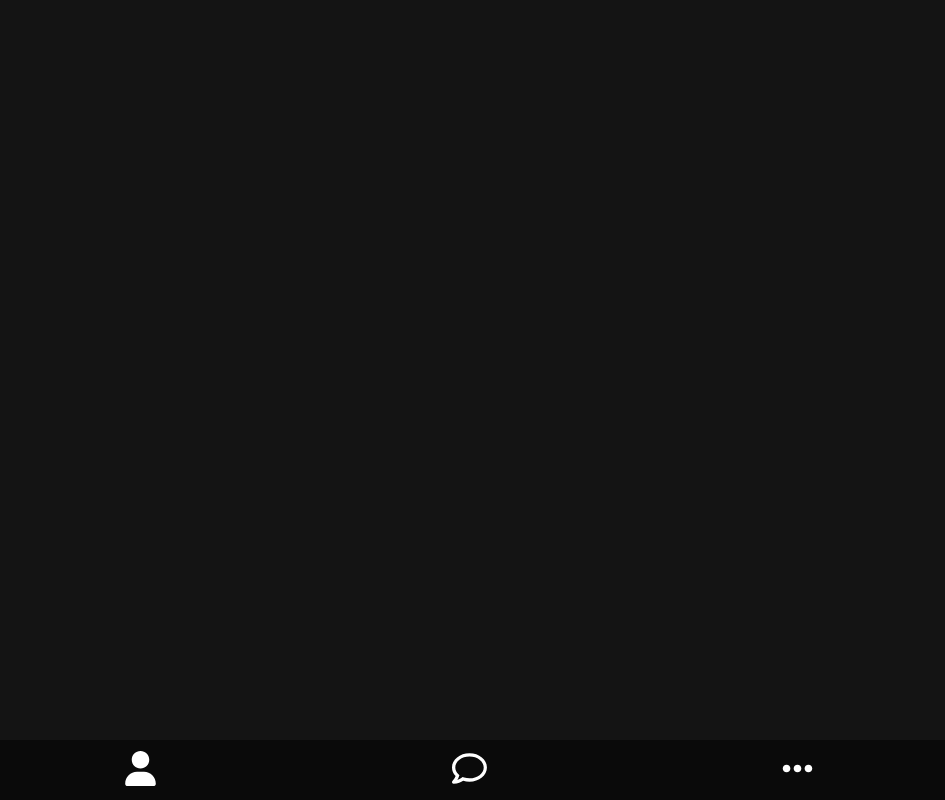
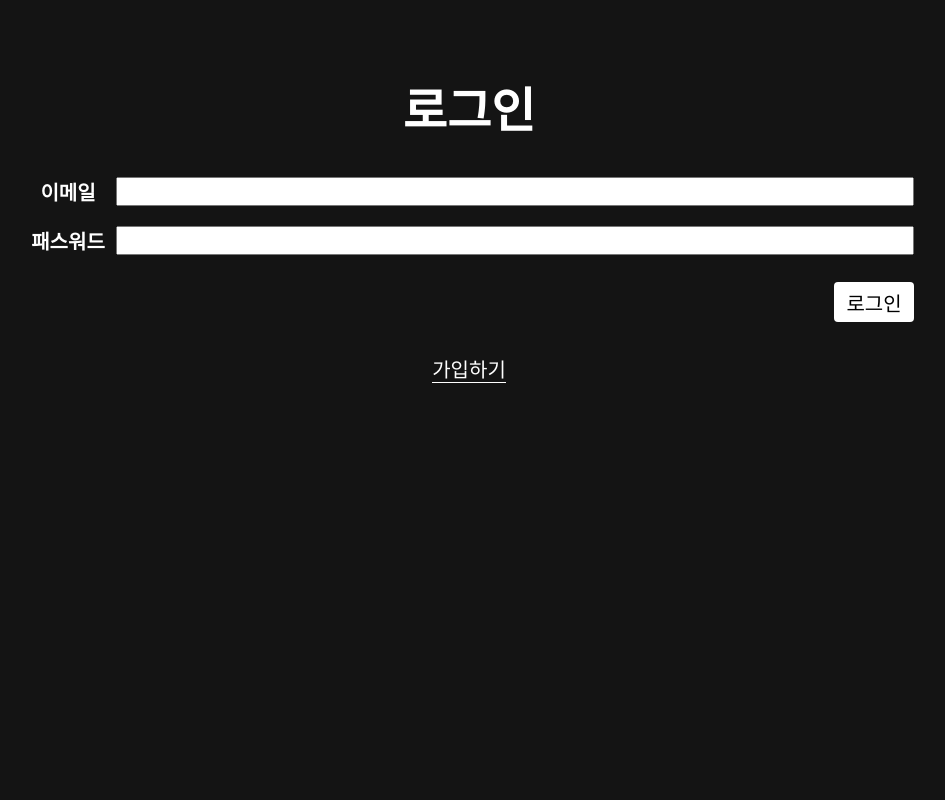
Before and after one commit to silveriron/bollytalk, a Next.js app: page /auth in a window 1280 px wide. Shown: the whole page, without its empty margins (171-1116 px from the left). Built offline with nearby package versions, Linux system fonts and the light colour scheme.

Commit message:
add loginForm

```diff
--- /dev/null
+++ b/components/auth/LoginForm.js
@@ -0,0 +1,38 @@
+import { useState } from "react";
+import Input from "../ui/Input";
+import style from "./LoginForm.module.css";
+
+const LoginForm = () => {
+  const [login, setLogin] = useState(true);
+
+  const funcChangeHandler = () => {
+    setLogin((prev) => !prev);
+  };
+
+  const LoginHandler = (e) => {
+    e.preventDefault();
+  };
+
+  return (
+    <>
+      <form className={style.loginForm} onSubmit={LoginHandler}>
+        <h1>{login ? "로그인" : "회원 가입"}</h1>
+        <Input
+          className={style.inputDiv}
+          name="email"
+          label="이메일"
+          type="text"
+        />
+        <Input name="password" label="패스워드" type="password" />
+        <div className={style.btnDiv}>
+          <button>{login ? "로그인" : "가입"}</button>
+        </div>
+        <p onClick={funcChangeHandler}>
+          <span>{login ? "가입하기" : "로그인하기"}</span>
+        </p>
+      </form>
+    </>
+  );
+};
+
+export default LoginForm;
--- /dev/null
+++ b/components/auth/LoginForm.module.css
@@ -0,0 +1,37 @@
+.loginForm {
+    width: 70%;
+    margin: 0 auto;
+    padding-top: 40px;
+}
+
+.loginForm h1 {
+    text-align: center;
+    font-size: var(--font-size-title)
+}
+
+.loginForm p {
+    text-align: center;
+    margin-top: 32px;
+    font-size: var(--font-size-p)
+
+}
+
+.loginForm p span {
+    border-bottom: 1px solid white;
+}
+
+.btnDiv {
+    text-align: end;
+    margin-top: 24px;
+    margin-right: 3px;
+}
+
+.btnDiv button {
+    border: none;
+    width: 80px;
+    height: 40px;
+    font-size: var(--font-size-p);
+    /* padding: 6px 10px; */
+    border-radius: 4px;
+    background: white;
+}
--- a/components/layout/Navigator.js
+++ b/components/layout/Navigator.js
@@ -3,11 +3,14 @@ import ChatIcon from "../icon/ChatIcon";
 import MoreIcon from "../icon/MoreIcon";
 import style from "./Navigator.module.css";
 import Link from "next/link";
+import { useSelector } from "react-redux";
 
 const Navigator = (props) => {
+  const isLogin = useSelector((state) => state.auth.isLogin);
   return (
     <>
       <main>{props.children}</main>
+      {isLogin && (
         <nav className={style.navBar}>
           <ul>
             <li>
@@ -33,6 +36,7 @@ const Navigator = (props) => {
             </li>
           </ul>
         </nav>
+      )}
     </>
   );
 };
--- /dev/null
+++ b/components/ui/Input.js
@@ -0,0 +1,20 @@
+import style from "./Input.module.css";
+
+const Input = ({ name, label, type }) => {
+  return (
+    <table className={style.input}>
+      <thead>
+        <tr>
+          <th>
+            <label htmlFor={name}>{label ? label : name}</label>
+          </th>
+          <td>
+            <input id={name} type={type} />
+          </td>
+        </tr>
+      </thead>
+    </table>
+  );
+};
+
+export default Input;
--- /dev/null
+++ b/components/ui/Input.module.css
@@ -0,0 +1,20 @@
+.input {
+    width: 100%;
+    margin-bottom: 14px;
+}
+
+
+.input th {
+    width: 90px;
+
+}
+
+.input label {
+    font-size: var(--font-size-p)
+}
+
+.input input {
+    width: 100%;
+    font-size: var(--font-size-p)
+
+}
--- a/pages/_app.js
+++ b/pages/_app.js
@@ -5,11 +5,11 @@ import { Provider } from "react-redux";
 
 function MyApp({ Component, pageProps }) {
   return (
-    <Navigator>
-      <Provider store={store}>
+    <Provider store={store}>
+      <Navigator>
         <Component {...pageProps} />
-      </Provider>
-    </Navigator>
+      </Navigator>
+    </Provider>
   );
 }
 
--- a/pages/auth/index.js
+++ b/pages/auth/index.js
@@ -1,6 +1,11 @@
+import LoginForm from "../../components/auth/LoginForm";
 import style from "./index.module.css";
 
 const auth = () => {
-  return <div className={style.auth}></div>;
+  return (
+    <div className={style.auth}>
+      <LoginForm />
+    </div>
+  );
 };
 export default auth;
--- a/styles/globals.css
+++ b/styles/globals.css
@@ -3,10 +3,12 @@ body {
   padding: 0;
   margin: 0 auto;
   font-family: -apple-system, BlinkMacSystemFont, Segoe UI, Roboto, Oxygen,
-    Ubuntu, Cantarell, Fira Sans, Droid Sans, Helvetica Neue, sans-serif;
-    color: white;
-    background: rgb(20, 20, 20);
+  Ubuntu, Cantarell, Fira Sans, Droid Sans, Helvetica Neue, sans-serif;
+  color: white;
+  background: rgb(20, 20, 20);
 
+  --font-size-title: 48px;
+  --font-size-p: 20px
 }
 
 a {
```
Also changed, not shown: pages/index.js (+11 -4 lines). Lines whose indentation alone changed are shown as unchanged.
